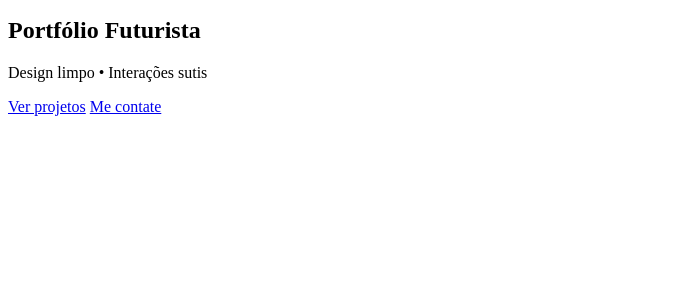
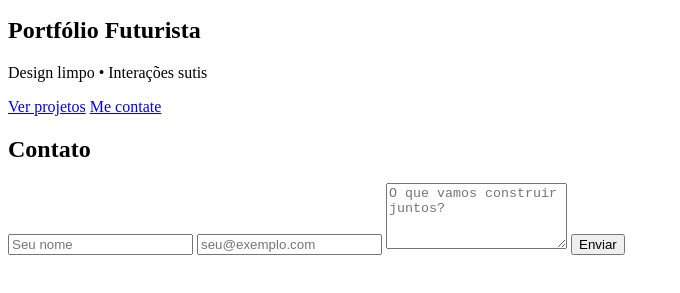
Before and after one commit to TbrunoK/portfolio, a plain HTML site: page index.html in a window 1280 px wide. Shown: the part 69-362 px from the top of the page, without its empty margins (0-680 px from the left). Drawn offline with Linux system fonts and the light colour scheme.

Commit message:
html  formulario

```diff
--- a/index.html
+++ b/index.html
@@ -36,6 +36,16 @@
 </div>
 </section>
 
+<section class="panel contact">
+<h2>Contato</h2>
+<form >
+<input type="text" name="name" placeholder="Seu nome" required>
+<input type="email" name="email" placeholder="seu@exemplo.com" required>
+<textarea name="message" rows="4" placeholder="O que vamos construir juntos?" required></textarea>
+<button class="btn" type="submit">Enviar</button>
+<div ></div>
+</form>
+</section>
 
   </body>
 </html>
```
